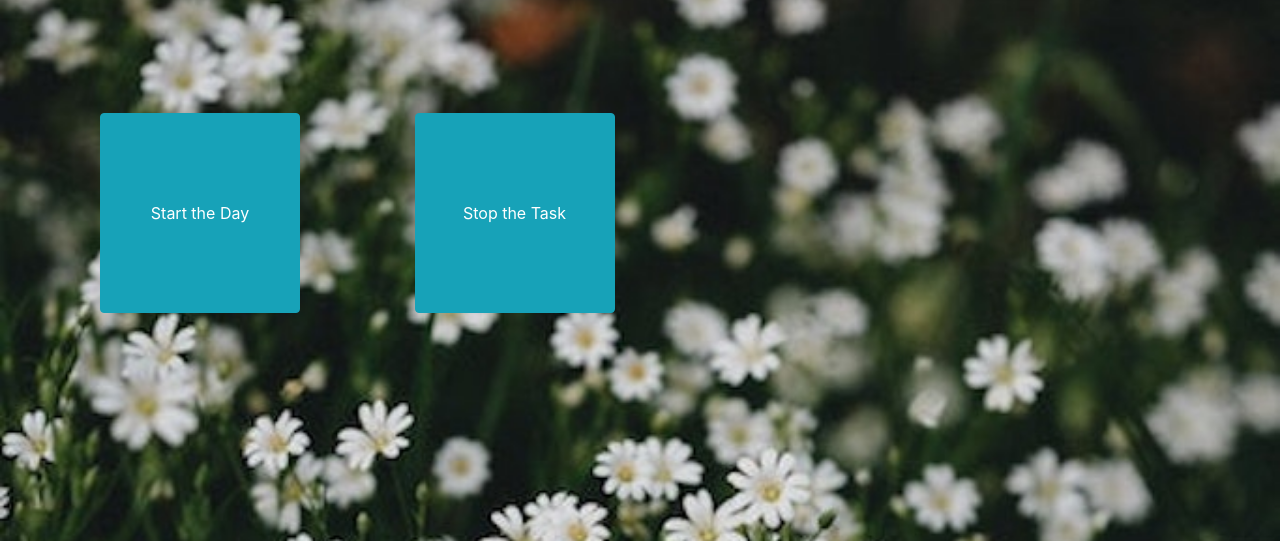
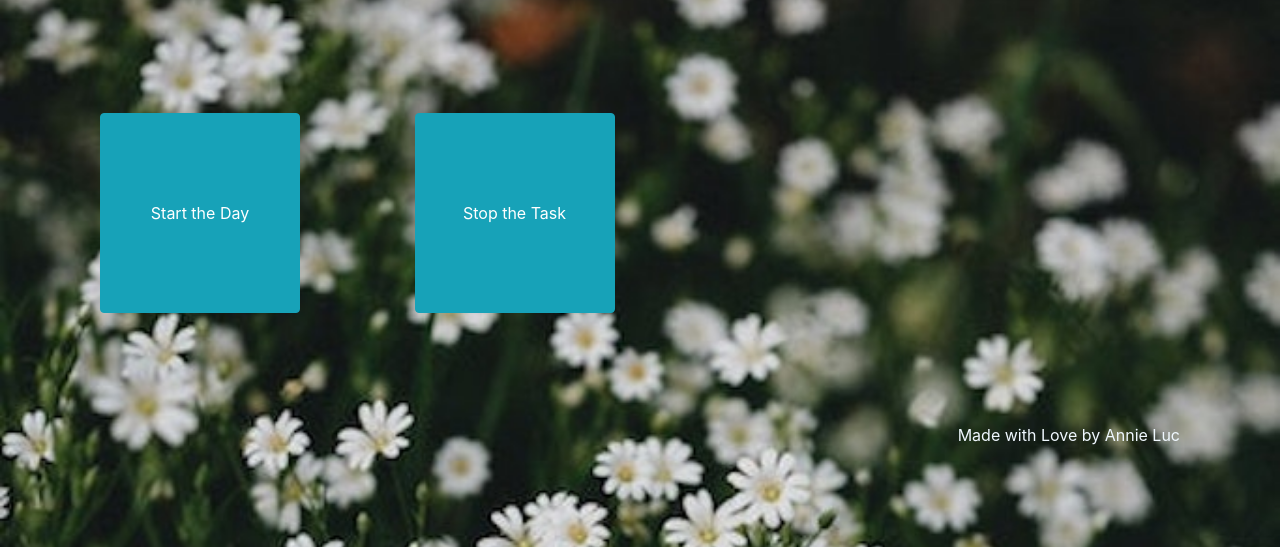
Before and after one commit to luckytiger18/time-tracker, a plain HTML site: page index.html in a window 1280 px wide. Shown: the part 259-806 px from the top of the page. Drawn offline with nearby package versions, Linux system fonts and the light colour scheme.

Commit message:
added footer to HTML

```diff
--- a/index.html
+++ b/index.html
@@ -31,5 +31,5 @@
     <script src="timeTracker.js"></script>
 </body>
 
-
+<footer>Made with Love by Annie Luc</footer>
 </html>
--- a/style.css
+++ b/style.css
@@ -40,3 +40,10 @@ h2 {
 .mainContent {
     display: flex;
 }
+
+footer {
+    color: aliceblue;
+    display: flex;
+    justify-content: flex-end;
+    padding: 100px;
+}
```
